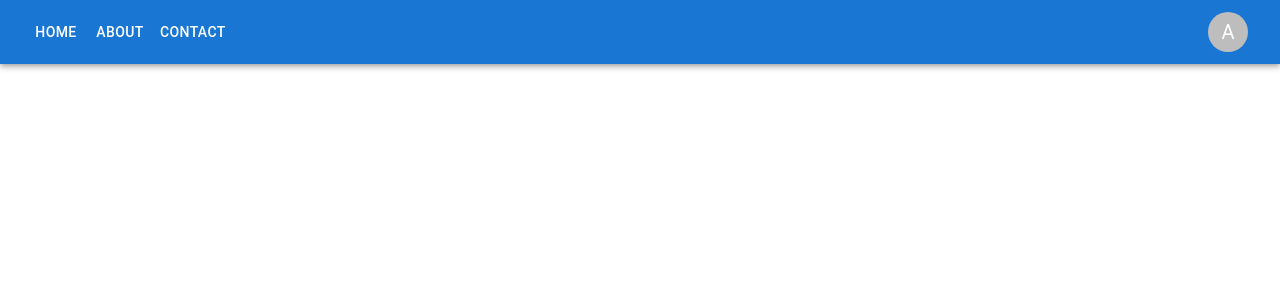
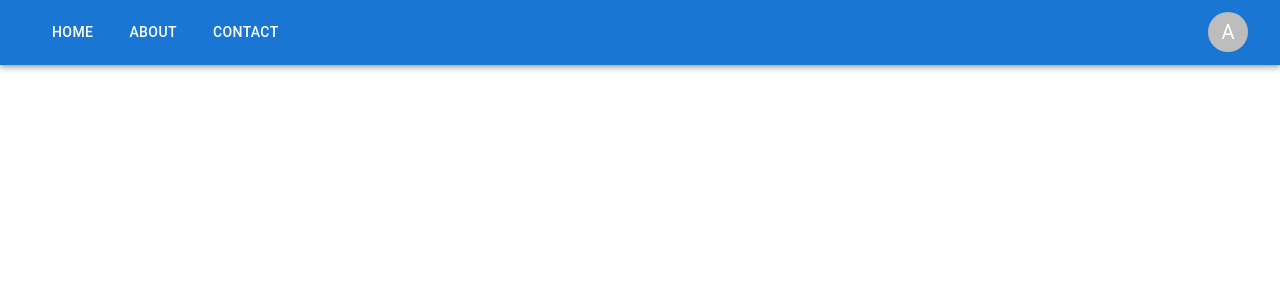
Before and after one commit to yashverma03/responsive-menu-bar, a React (Create React App) app: page / in a window 1280 px wide. Shown: the top 300 px of the page. Built offline with nearby package versions, Linux system fonts and the light colour scheme; the HTML template or start-up script is replaced by a standard one.

Commit message:
updated menu button text

```diff
--- a/src/components/MenuBar/MenuBar.jsx
+++ b/src/components/MenuBar/MenuBar.jsx
@@ -85,7 +85,9 @@ const MenuBar = () => {
               {pages.map((page) => (
                 <Link key={page.label} to={page.link} className={styles.link}>
                   <Button onClick={() => handleMenuItemClick(page.label)} className={styles.menuButton}>
-                    {page.label}
+                    <p className={styles.menuButtonText}>
+                      {page.label}
+                    </p>
                   </Button>
                 </Link>
               ))}
--- a/src/components/MenuBar/MenuBar.module.css
+++ b/src/components/MenuBar/MenuBar.module.css
@@ -20,7 +20,11 @@
 .menuButton {
   display: block;
   margin-top: 2px;
-  color: white !important;
+}
+
+.menuButtonText{
+  color:white;
+  margin-left: 20px;
 }
 
 .userContainer {
```
